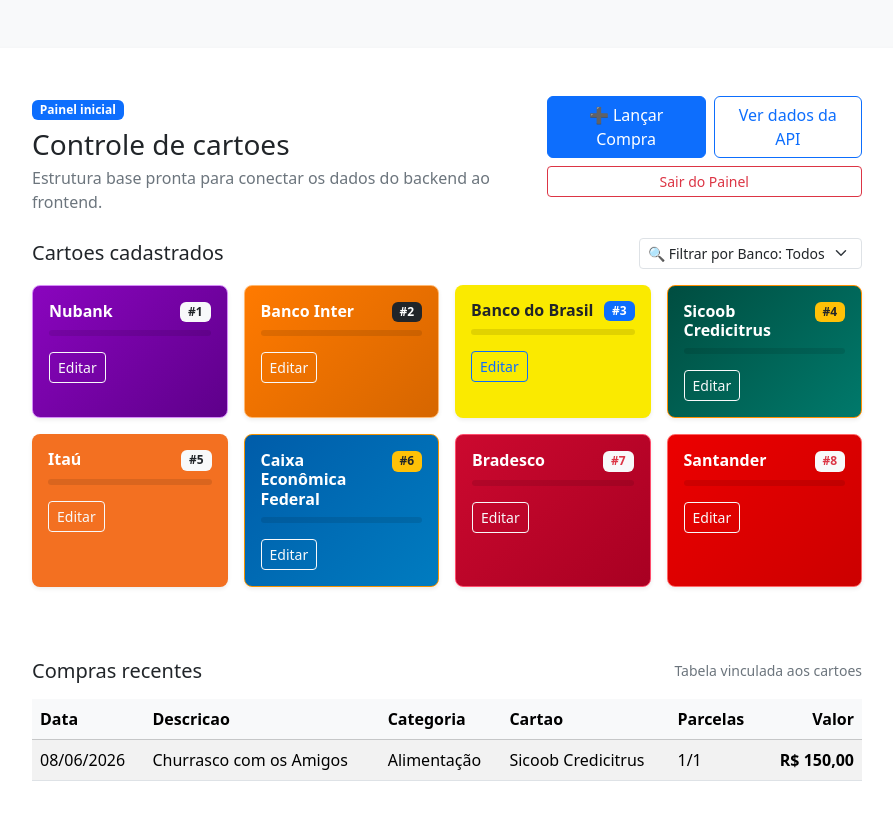
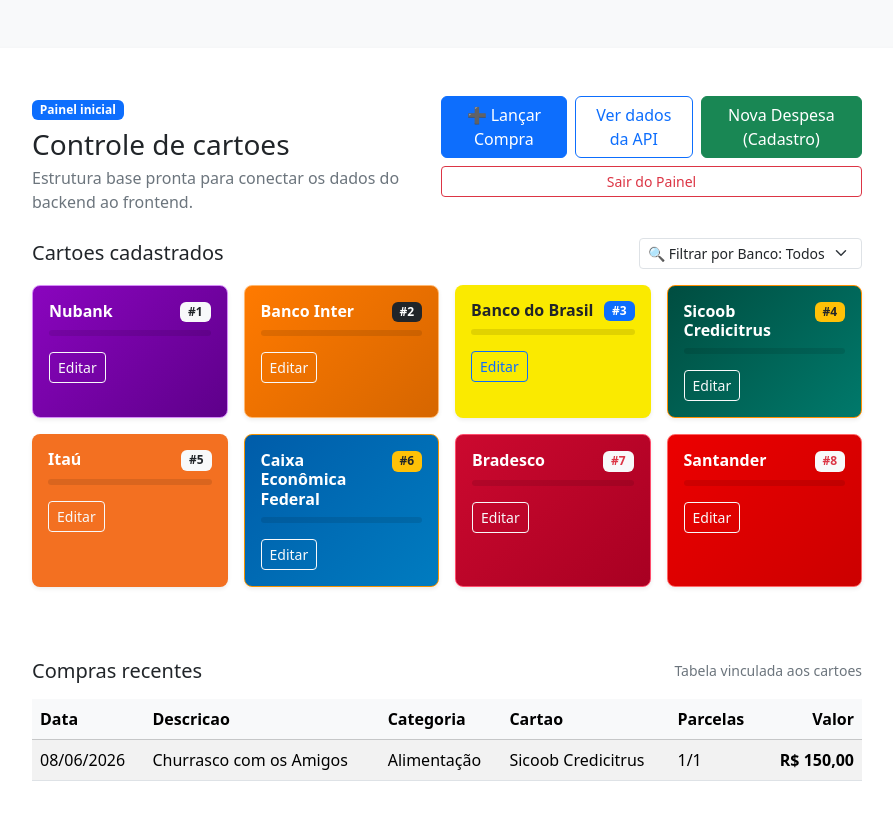
Before and after one commit to tony-estuda-ai/tony-card, a Flask app: page /painel in a window 1280 px wide. Shown: the top 828 px of the page, without its empty margins (193-1086 px from the left). Run offline with Flask 3, Linux system fonts and the light colour scheme; the visitor is signed in with stand-in values (Sample User, id 1).

Commit message:
Update index.html

```diff
--- a/templates/index.html
+++ b/templates/index.html
@@ -25,9 +25,11 @@
     </div>
 
     <div class="d-flex flex-column gap-2 text-end">
-        <div class="d-flex gap-2">
+
+          <div class="d-flex gap-2">
             <button type="button" class="btn btn-primary" data-bs-toggle="modal" data-bs-target="#lancarCompraModal">➕ Lançar Compra</button>
             <a href="/api/dados" class="btn btn-outline-primary">Ver dados da API</a>
+             <a href="/cadastro-despesa" class="btn btn-success">Nova Despesa (Cadastro)</a>
         </div>
         <a href="/sair" class="btn btn-outline-danger btn-sm">Sair do Painel</a>
     </div>
```
